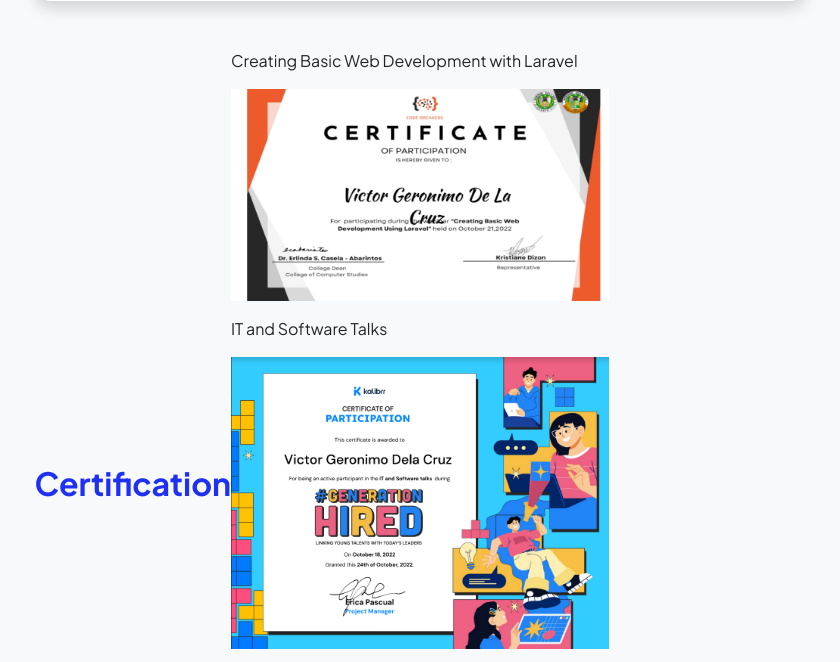
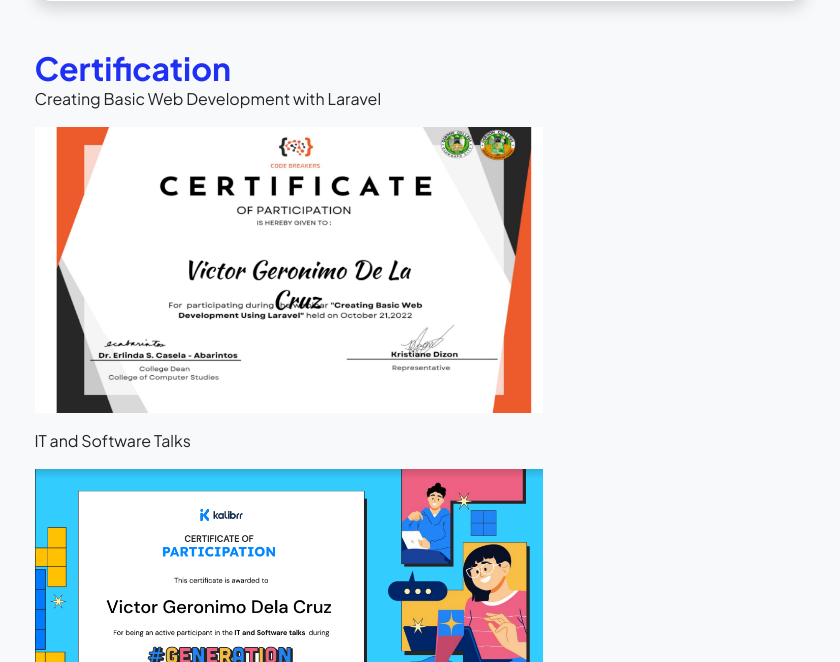
Before and after one commit to torgeronimo/victorgeronimo.github.io, a plain HTML site: page resume.html in a window 1280 px wide. Shown: the part 2281-2943 px from the top of the page, without its empty margins (220-1060 px from the left). Drawn offline with nearby package versions, Linux system fonts and the light colour scheme.

Commit message:
Update resume.html

```diff
--- a/resume.html
+++ b/resume.html
@@ -173,7 +173,7 @@
                         </section>
                         <!-- Certification Section-->
                         <section>
-                            <div class="d-flex align-items-center justify-content-between mb-4">
+                            <div class="align-items-center justify-content-between mb-4">
                                 <h2 class="text-primary fw-bolder mb-0">Certification</h2>
                                 <!-- Download resume button-->
                                 <!-- Note: Set the link href target to a PDF file within your project-->
```
